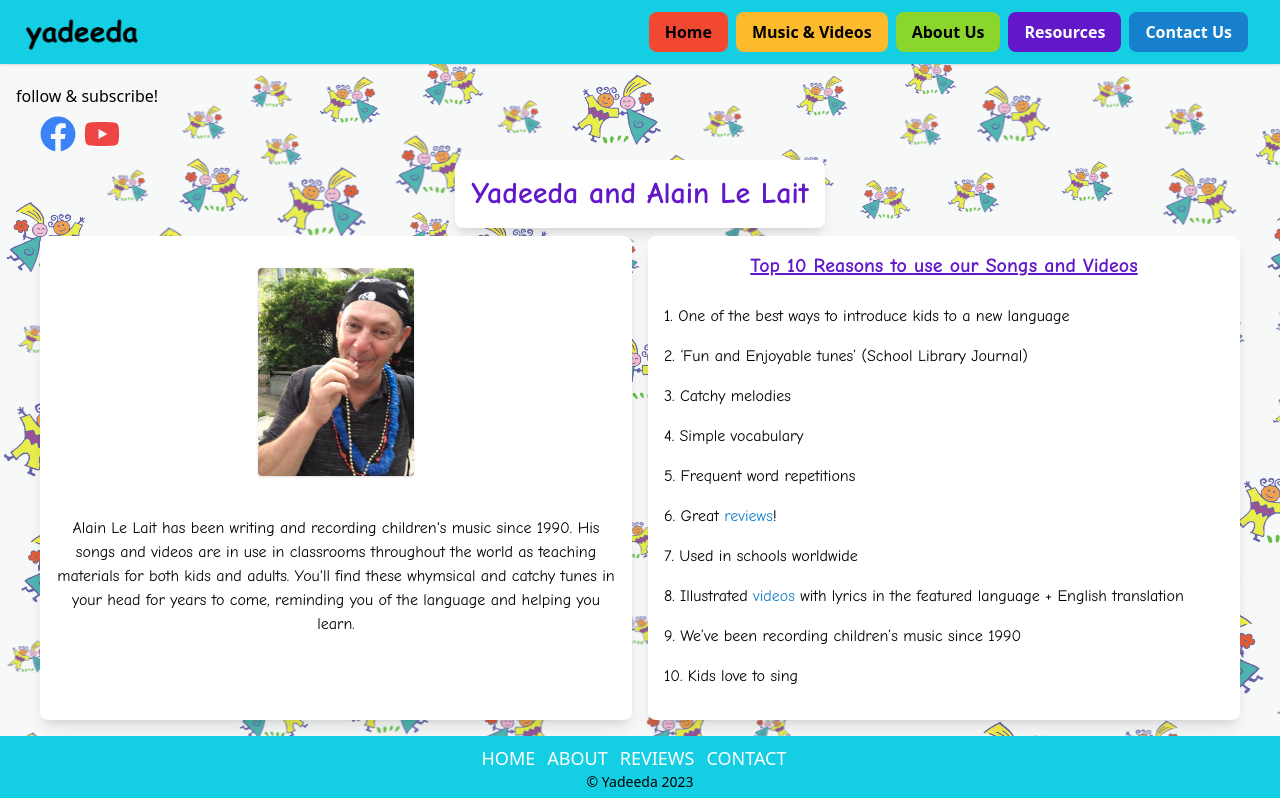
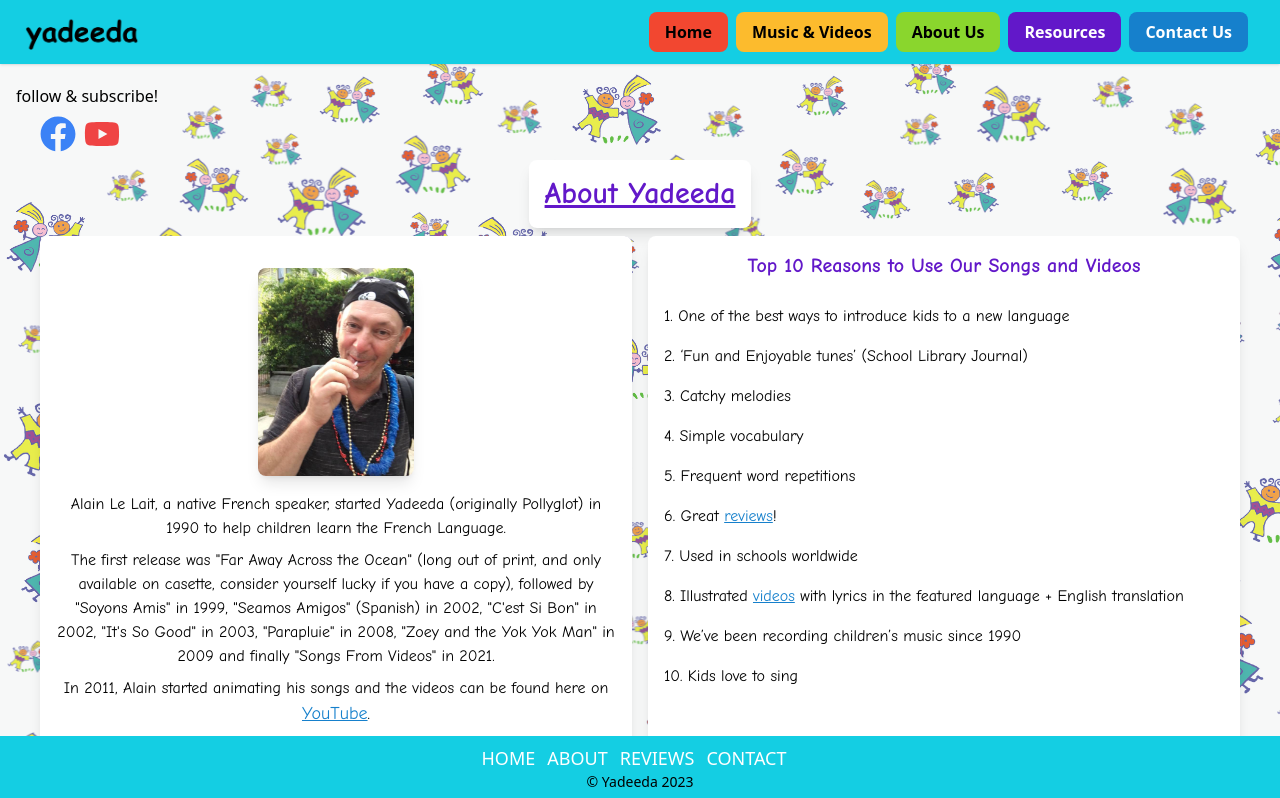
Before and after one commit to sjlelait/yadeeda, a React (Create React App) app: page /about in a window 1280 px wide. Shown: the top 798 px of the page. Built offline with nearby package versions, Linux system fonts and the light colour scheme.

Commit message:
wip: edits About page & music icons

```diff
--- a/src/components/PurchaseButtons.js
+++ b/src/components/PurchaseButtons.js
@@ -1,19 +1,11 @@
 import React from 'react';
-import { FaAmazon, FaApple, FaItunes } from 'react-icons/fa';
+import { FaAmazon, FaApple } from 'react-icons/fa';
 
 const PurchaseButtons = (props) => {
     return(
         <div className="bottom-8 left-0 right-0 flex flex-col items-center justify-center pt-6 pb-4 bg-white rounded-lg shadow-lg">
             <h1 className="mb-2 mt-2">Purchase on these major platforms</h1>
             <div className="flex space-x-4">
-                <a
-                href="https://music.apple.com/us/artist/alain-le-lait/279047156"
-                target="_blank"
-                rel="noopener noreferrer"
-                className="text-ydBlue"
-                >
-                <FaItunes className="text-3xl md:text-4xl" />
-                </a>
                 <a
                 href="https://music.apple.com/us/artist/alain-le-lait/279047156"
                 target="_blank"
--- a/src/pages/About.js
+++ b/src/pages/About.js
@@ -1,32 +1,38 @@
 import React from 'react';
 import Alain from '../assets/Alain.png';
+import PurchaseButtons from '../components/PurchaseButtons';
 
 const About = (props) => {
     return (
         <div>
-            <h1 className="bg-white rounded-lg shadow-lg inline-block p-2 md:p-4 mt-8 md:mt-16 text-2xl lg:text-3xl font-bold font-homeP text-ydPurple">Yadeeda and Alain Le Lait</h1>
+            <h1 className="bg-white rounded-lg shadow-lg inline-block p-2 md:p-4 mt-8 md:mt-16 text-2xl lg:text-3xl font-bold font-homeP underline text-ydPurple">About Yadeeda</h1>
             <div className="flex flex-col md:flex-row">
                 <div className="p-4 m-2 rounded-lg shadow-lg text-center bg-white md:w-1/2 font-homeP">
                     <div className="flex flex-col items-center justify-center">
-                        <img src={Alain} alt="Alain Le Lait" className="h-52 w-auto rounded shadow mt-4" />
-                        <p className="mt-4 md:mt-10">Alain Le Lait has been writing and recording children's music since 1990. His songs and videos are in use in classrooms throughout the world as teaching materials for both kids and adults. You'll find these whymsical and catchy tunes in your head for years to come, reminding you of the language and helping you learn.</p>
+                        <img src={Alain} alt="Alain Le Lait" className="h-52 w-auto rounded-lg shadow-lg m-4" />
+                        <p className="mb-2">Alain Le Lait, a native French speaker, started Yadeeda (originally Pollyglot) in 1990 to help children learn the French Language.</p>
+                        <p className="mb-2">The first release was "Far Away Across the Ocean" (long out of print, and only available on casette, consider yourself lucky if you have a copy), followed by "Soyons Amis" in 1999, "Seamos Amigos" (Spanish) in 2002, "C'est Si Bon" in 2002, "It's So Good" in 2003, "Parapluie" in 2008, "Zoey and the Yok Yok Man" in 2009 and finally "Songs From Videos" in 2021.</p>
+                        <p className="mb-2">In 2011, Alain started animating his songs and the videos can be found here on <a href="https://www.youtube.com/@tialela99" target="_blank" rel="noopener noreferrer" className="text-ydBlue underline text-lg hover:text-ydLightBlue">YouTube</a>.</p>
                     </div>
                 </div>
                 <div className="p-4 m-2 rounded-lg shadow-lg bg-white md:w-1/2 font-homeP">
-                    <h3 className="text-xl font-bold text-ydPurple mb-6 underline lg:text-xl">Top 10 Reasons to use our Songs and Videos</h3>
+                    <h3 className="text-xl font-bold text-ydPurple mb-6 lg:text-xl">Top 10 Reasons to Use Our Songs and Videos</h3>
                     <ul className="text-left">
                         <li className="mb-4 mt-2">1.  One of the best ways to introduce kids to a new language</li>
                         <li className="mb-4">2.  ‘Fun and Enjoyable tunes’ (School Library Journal)</li>
                         <li className="mb-4">3.  Catchy melodies</li>
                         <li className="mb-4">4.  Simple vocabulary</li>
                         <li className="mb-4">5.  Frequent word repetitions</li>
-                        <li className="mb-4">6.  Great <a href="/reviews" className="text-ydBlue">reviews</a>!</li>
+                        <li className="mb-4">6.  Great <a href="/reviews" className="text-ydBlue underline hover:text-ydLightBlue">reviews</a>!</li>
                         <li className="mb-4">7.  Used in schools worldwide</li>
-                        <li className="mb-4">8.  Illustrated <a href="https://www.youtube.com/@tialela99" target="_blank" rel="noopener noreferrer" className="text-ydBlue">videos</a> with lyrics in the featured language + English translation</li>
+                        <li className="mb-4">8.  Illustrated <a href="https://www.youtube.com/@tialela99" target="_blank" rel="noopener noreferrer" className="text-ydBlue underline hover:text-ydLightBlue">videos</a> with lyrics in the featured language + English translation</li>
                         <li className="mb-4">9.  We’ve been recording children’s music since 1990</li>
                         <li className="mb-4">10.  Kids love to sing</li>
                     </ul>
                 </div>
+            </div>
+            <div className="mt-auto">
+                <PurchaseButtons />
             </div>
         </div>
     )
```
